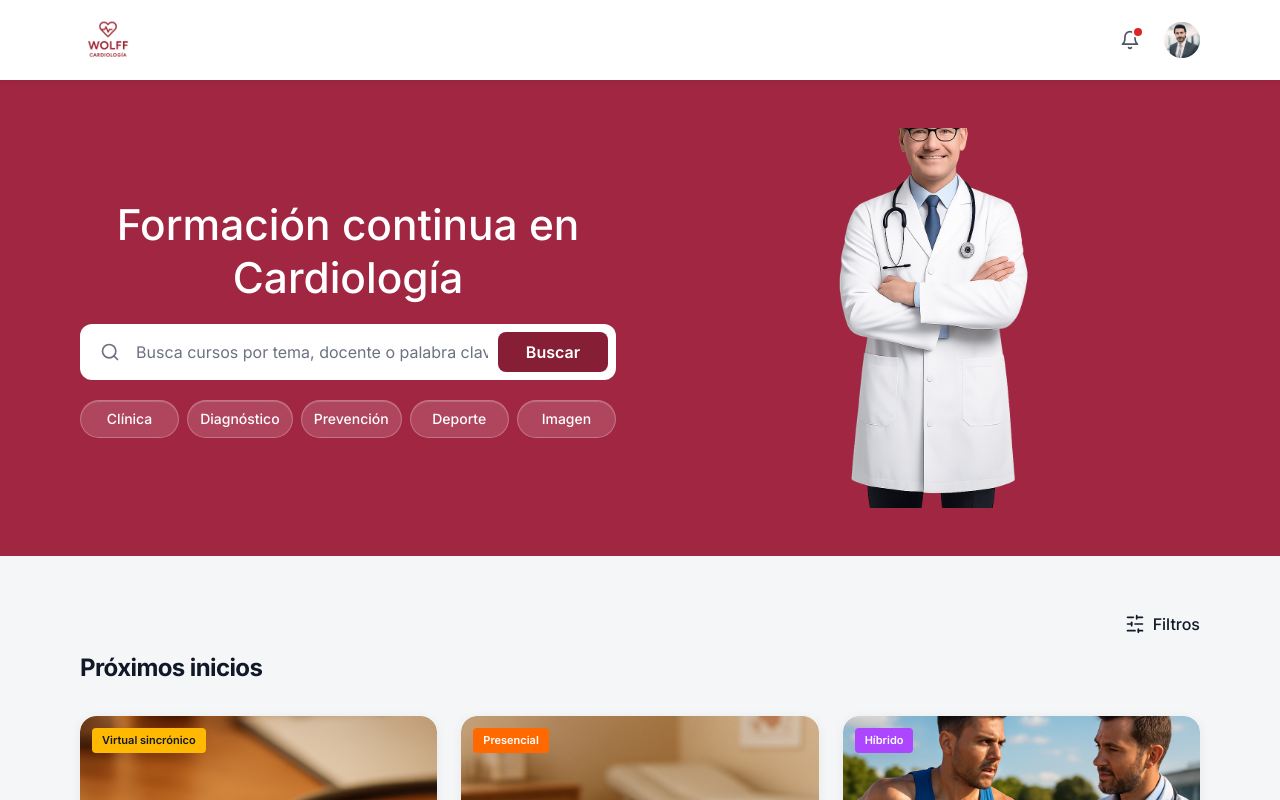
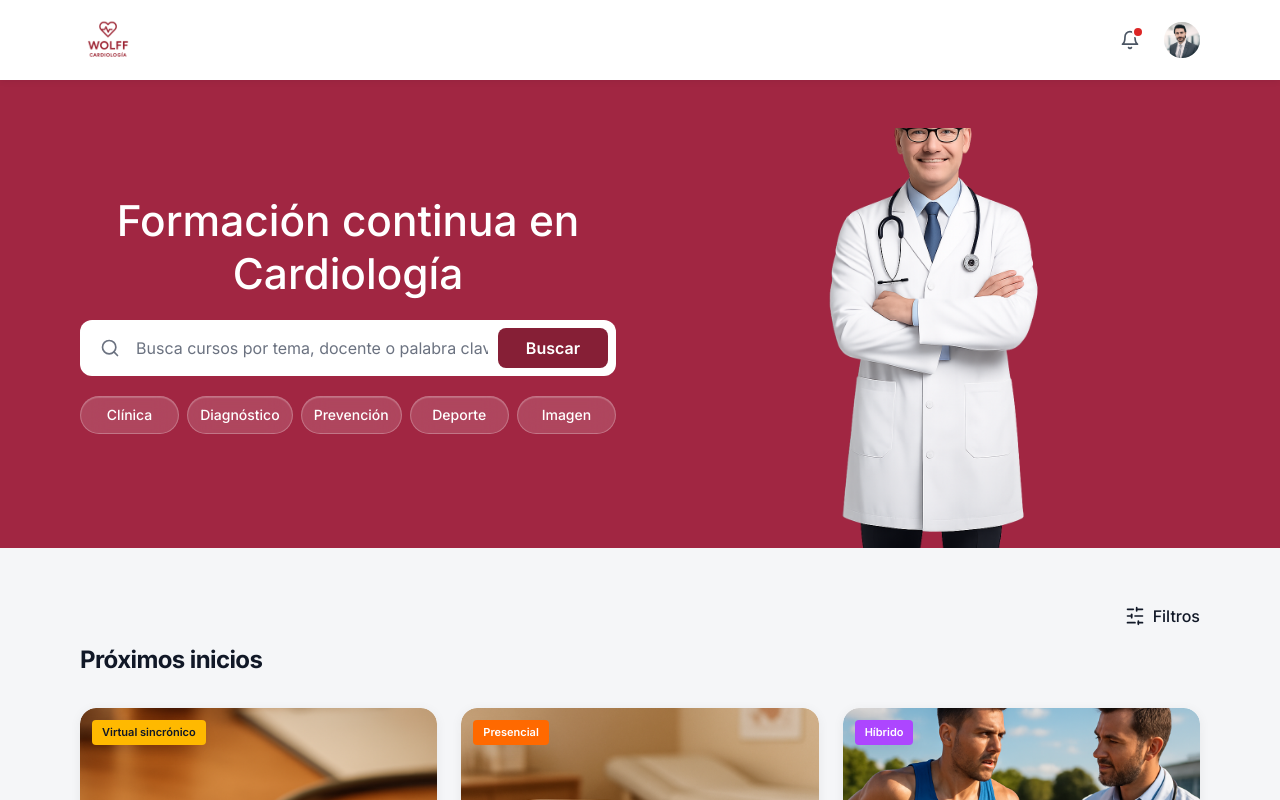
Before and after one commit to quintoimpacto/v0-wolff-lms, a Next.js app: page / in a window 1280 px wide. Shown: the top 800 px of the page. Built offline with nearby package versions, Linux system fonts and the light colour scheme.

Commit message:
feat: adjust hero image size and positioning for better visual effect
Co-authored-by: Pauhaus <274125356+Pauhaus@users.noreply.github.com>

```diff
--- a/app/page.tsx
+++ b/app/page.tsx
@@ -423,14 +423,14 @@ export default function HomePage() {
             </div>
           </div>
 
-          {/* Right Block - Hero Image (fully contained, floating with margin) */}
-          <div className="hidden md:flex flex-1 items-center justify-center py-10 lg:py-12">
+          {/* Right Block - Hero Image (anchored to banner bottom so the cropped portrait reads as intentional) */}
+          <div className="hidden md:flex flex-1 items-end justify-center self-stretch pt-12">
             <Image
               src="/hero-wolff-person.png"
               alt="Cardiólogo del Instituto Wolff"
-              width={340}
-              height={400}
-              className="h-auto max-h-[380px] w-auto object-contain"
+              width={420}
+              height={420}
+              className="h-auto max-h-[420px] w-auto object-contain object-bottom"
               priority
             />
           </div>
```
